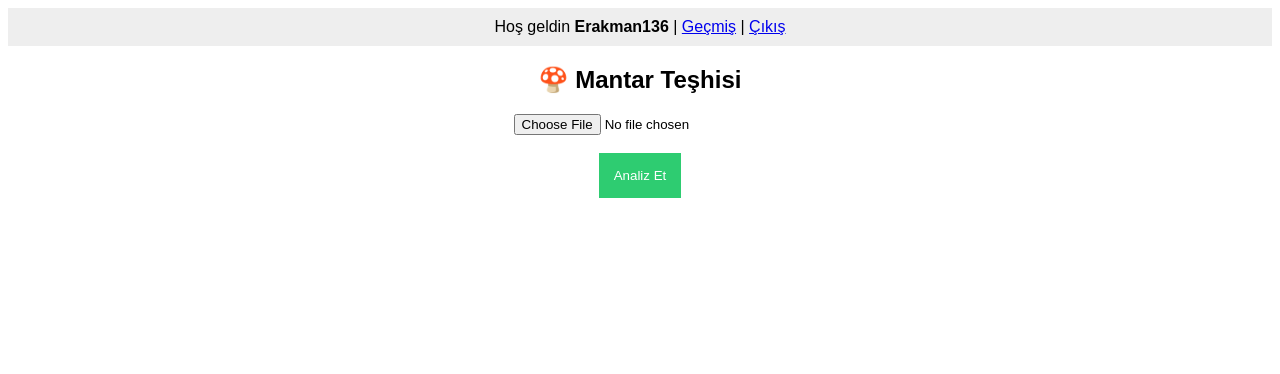
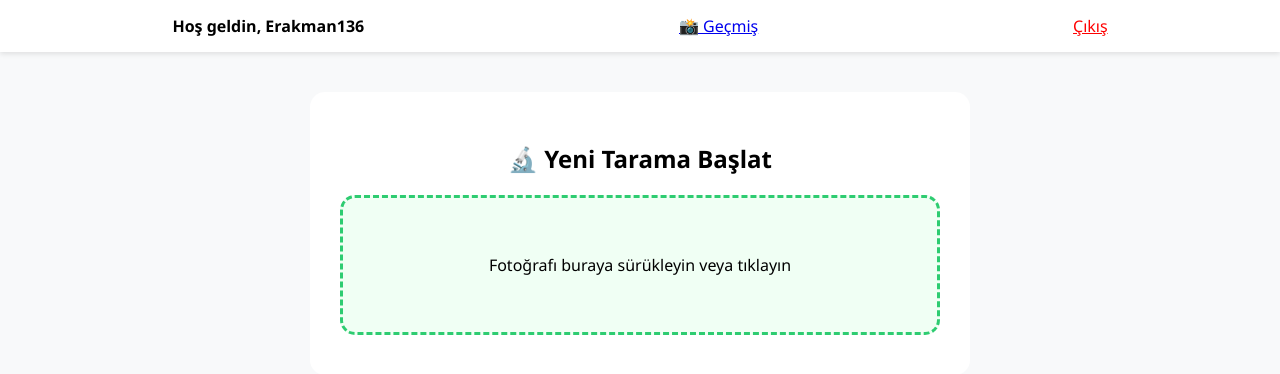
Before and after one commit to tiyatrosahnede221-collab/misgibimantar, a Flask app: page /index in a window 1280 px wide. Shown: the top 374 px of the page. Run offline with Flask 3, Linux system fonts and the light colour scheme; a user stored in the database is signed in.

Commit message:
index.html

```diff
--- a/templates/index.html
+++ b/templates/index.html
@@ -1,19 +1,66 @@
 <!DOCTYPE html>
-<html>
-<body style="font-family:sans-serif; text-align:center;">
-    <nav style="background:#eee; padding:10px;">
-        Hoş geldin <b>{{ user }}</b> | <a href="{{ url_for('fotolarim') }}">Geçmiş</a> | <a href="{{ url_for('logout') }}">Çıkış</a>
-    </nav>
-    <h2>🍄 Mantar Teşhisi</h2>
-    <form action="{{ url_for('tahmin') }}" method="POST" enctype="multipart/form-data">
-        <input type="file" name="foto" required><br><br>
-        <button type="submit" style="padding:15px; background:#2ecc71; color:white; border:none; cursor:pointer;">Analiz Et</button>
-    </form>
-    {% if sonuc %}
-        <div style="margin-top:20px; padding:20px; border:2px solid #2ecc71;">
-            <h3>Sonuç: {{ sonuc }}</h3>
-            <p>Doğruluk Oranı: %{{ yuzde }}</p>
+<html lang="tr">
+<head>
+    <meta charset="UTF-8">
+    <title>Mantar Teşhis | Paneli</title>
+    <style>
+        body { font-family: 'Segoe UI', sans-serif; background: #f8f9fa; margin: 0; }
+        .nav { background: white; padding: 15px; display: flex; justify-content: space-around; box-shadow: 0 2px 5px rgba(0,0,0,0.1); }
+        .container { max-width: 600px; margin: 40px auto; background: white; padding: 30px; border-radius: 15px; text-align: center; }
+        #drop-zone { border: 3px dashed #2ecc71; padding: 40px; border-radius: 15px; cursor: pointer; transition: 0.3s; background: #f0fff4; }
+        #drop-zone:hover { background: #e2f9e9; }
+        .result { margin-top: 20px; padding: 20px; border-radius: 10px; display: none; }
+    </style>
+</head>
+<body>
+    <div class="nav">
+        <b>Hoş geldin, {{ user }}</b>
+        <a href="{{ url_for('fotolarim') }}">📸 Geçmiş</a>
+        <a href="{{ url_for('logout') }}" style="color:red">Çıkış</a>
+    </div>
+
+    <div class="container">
+        <h2>🔬 Yeni Tarama Başlat</h2>
+        <div id="drop-zone" onclick="document.getElementById('fileInput').click()">
+            <p>Fotoğrafı buraya sürükleyin veya tıklayın</p>
+            <input type="file" id="fileInput" hidden accept="image/*">
         </div>
-    {% endif %}
+        <div id="status" style="margin-top:10px; color:#666"></div>
+        <div id="resultBox" class="result"></div>
+    </div>
+
+    <script>
+        const dropZone = document.getElementById('drop-zone');
+        const fileInput = document.getElementById('fileInput');
+        let lat = "", lon = "";
+
+        // Konum Al
+        navigator.geolocation.getCurrentPosition(pos => {
+            lat = pos.coords.latitude;
+            lon = pos.coords.longitude;
+        });
+
+        fileInput.addEventListener('change', e => uploadFile(e.target.files[0]));
+
+        function uploadFile(file) {
+            if(!file) return;
+            const formData = new FormData();
+            formData.append('foto', file);
+            formData.append('lat', lat);
+            formData.append('lon', lon);
+
+            document.getElementById('status').innerText = "Yapay Zeka Analiz Ediyor...";
+
+            fetch('/tahmin', { method: 'POST', body: formData })
+            .then(res => res.json())
+            .then(data => {
+                const box = document.getElementById('resultBox');
+                box.style.display = 'block';
+                box.style.background = data.sonuc.includes('Zehirli') ? '#fee2e2' : '#dcfce7';
+                box.innerHTML = `<h3>Sonuç: ${data.sonuc}</h3><p>Doğruluk: %${data.yuzde}</p>`;
+                document.getElementById('status').innerText = "Tamamlandı!";
+            });
+        }
+    </script>
 </body>
 </html>
```
